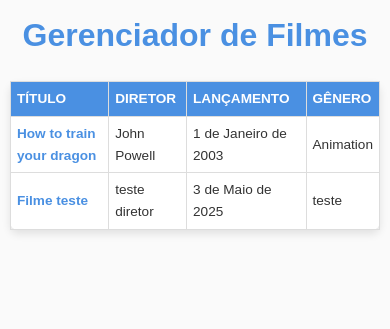
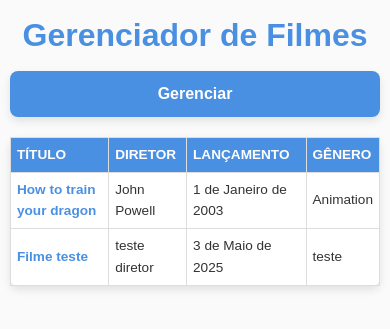
Before and after one commit to RaiFM/movie-manager, a Django app: page / in a window 390 px wide. Shown: the top 329 px of the page. Run offline with Django 5.2, Linux system fonts and the light colour scheme; data comes from the database, SQL or seed files in the repository.

Commit message:
botão direcionando para o painel de admin

```diff
--- a/base/static/css/style.css
+++ b/base/static/css/style.css
@@ -113,6 +113,28 @@ body {
   background-color: var(--accent-color);
 }
 
+.btn-admin {
+  position: absolute;
+  top: 20px;
+  right: 20px;
+  background-color: var(--primary-color);
+  color: #fff;
+  padding: 10px 20px;
+  border: none;
+  border-radius: var(--radius);
+  font-weight: bold;
+  font-size: 1rem;
+  text-decoration: none;
+  transition: background-color var(--transition-speed),
+    box-shadow var(--transition-speed);
+  box-shadow: var(--box-shadow);
+}
+
+.btn-admin:hover {
+  background-color: var(--accent-color);
+  box-shadow: 0 6px 12px rgba(0, 0, 0, 0.15);
+}
+
 @media (max-width: 1024px) {
   .title {
     font-size: 2.2rem;
@@ -173,4 +195,25 @@ body {
   .btn-back {
     font-size: 0.9rem;
   }
+
+  @media (max-width: 768px) {
+    .btn-admin {
+      top: 10px;
+      right: 10px;
+      padding: 8px 16px;
+      font-size: 0.9rem;
+    }
+  }
+
+  @media (max-width: 480px) {
+    .btn-admin {
+      position: static;
+      display: block;
+      width: 100%;
+      margin: 10px 0;
+      text-align: center;
+      padding: 10px;
+      font-size: 1rem;
+    }
+  }
 }
--- a/base/templates/index.html
+++ b/base/templates/index.html
@@ -10,6 +10,7 @@
   <body>
     <header class="header">
       <h1 class="title">Gerenciador de Filmes</h1>
+      <a href="/admin" class="btn-admin">Gerenciar</a>
     </header>
     <main class="container">
       <table class="movie-table">
```
